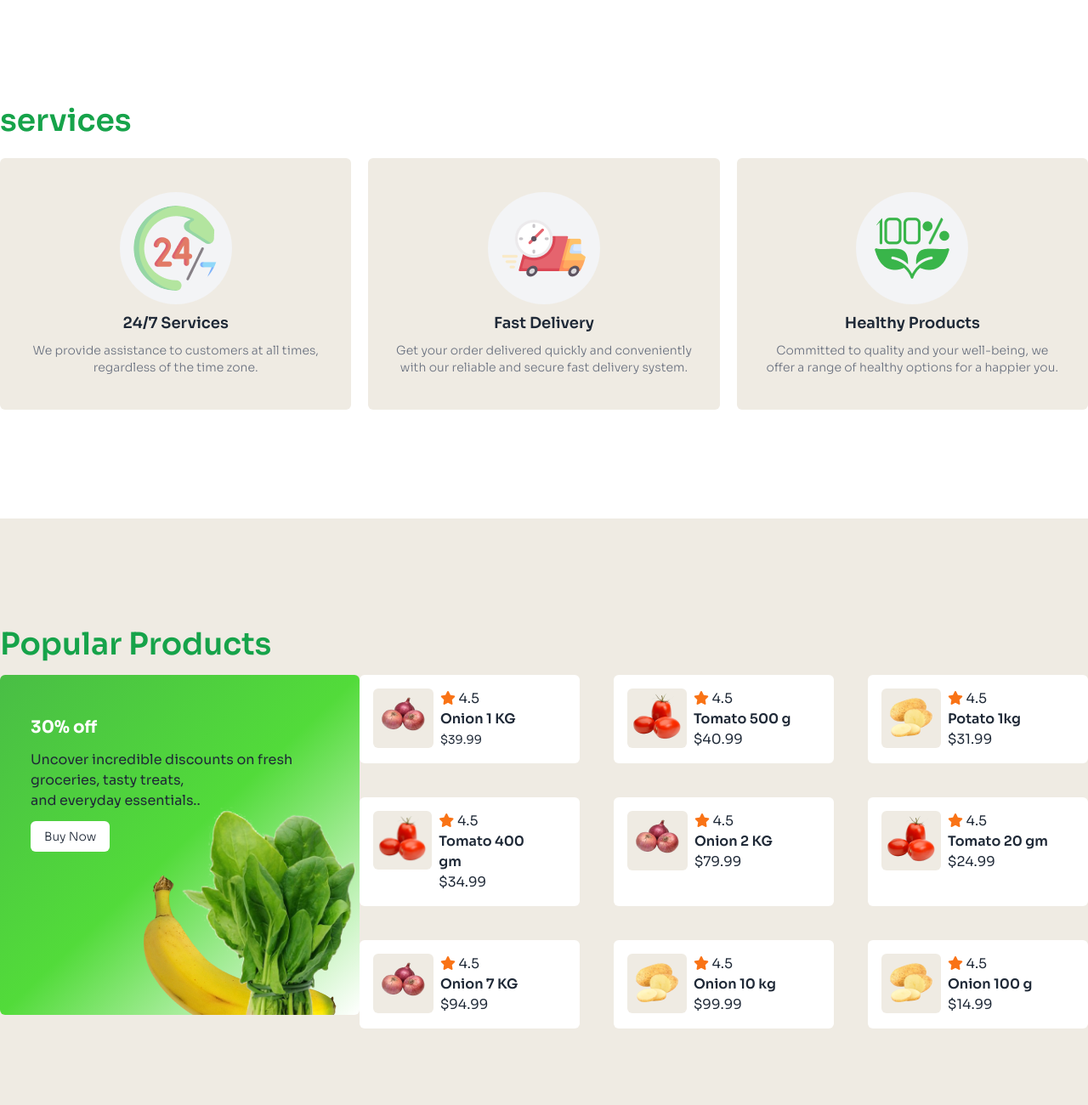
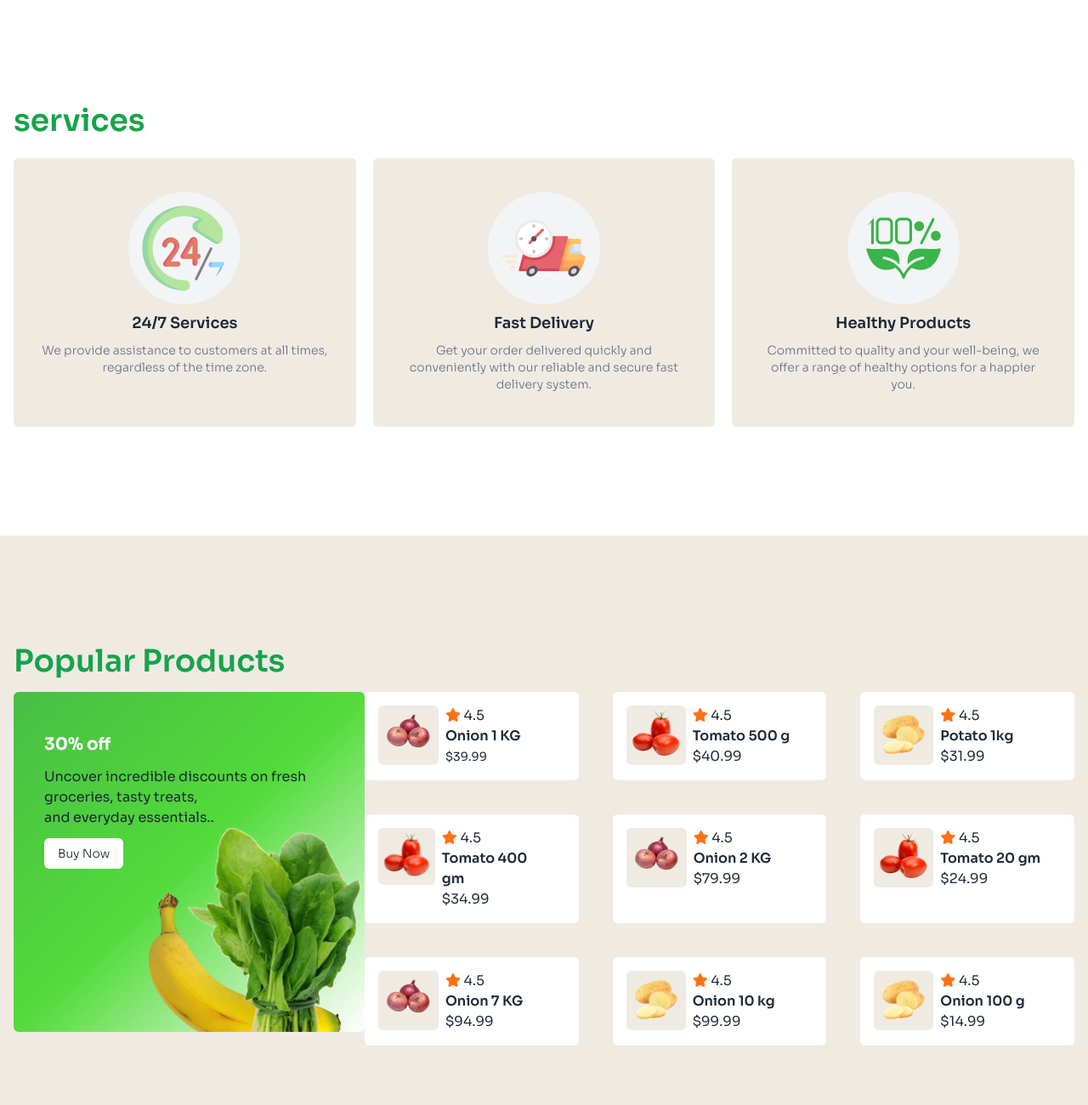
Before and after one commit to LinkonJT/Assignment-3-Living-Lab-c2, a plain HTML site: page index.html in a window 1280 px wide. Shown: the part 1260-2560 px from the top of the page at 85% size. Drawn offline with nearby package versions, Linux system fonts and the light colour scheme.

Commit message:
popular Products Section done with responsive (fixed)

```diff
--- a/index.html
+++ b/index.html
@@ -47,7 +47,7 @@
 
   <body class="sora-font">
     <header
-      class="mx-auto mb-20 md:mb-36 bg-gradient-to-t from-[#EFEBE3] to-[#FFFFFF] overflow-hidden">
+      class="mx-auto mb-20 md:mb-36 bg-gradient-to-t from-[#EFEBE3] to-[#FFFFFF] overflow-hidden ">
       <!-- #### navbar section ####  -->
       <nav
         class="max-w-[1320px] mx-auto navbar overflow-hidden bg-base-100 flex justify-between border border-1 border-green-600 sm:border-none mb-16 md:mb-24">
@@ -104,7 +104,7 @@
 
       <!-- ##### Banner part ##### -->
 
-      <div class="text-center mx-auto max-w-[400px] md:max-w-[827px]">
+      <div class="text-center mx-auto max-w-[400px] md:max-w-[827px] px-4">
         <h1 class="font-semibold text-3xl md:text-6xl">
           Freshness <span class="text-green-600">You Can Count On</span>, Prices
           You’ll Love!
@@ -124,7 +124,7 @@
 
     <!-- ######### Services Section ######## -->
 
-    <section class="max-w-[390px] md:max-w-[1320px] mx-auto mb-10 md:mb-32">
+    <section class="px-4 max-w-[390px] md:max-w-[1320px] mx-auto mb-10 md:mb-32">
       <h2 class="text-2xl md:text-4xl text-green-600 font-semibold">
         services
       </h2>
@@ -178,7 +178,7 @@
     </section>
 
     <!-- ######################## Popular Products ################### ########### -->
-    <section class="w-full h-auto md:h-[780px] bg-primary mb-6">
+    <section class="px-4 md:w-full md:h-[780px]  bg-primary mb-6">
       <div class="max-w-[390px] md:max-w-[1320px] mx-auto pt-20 md:pt-32 mb-4">
         <h1 class="text-2xl md:text-4xl text-green-600 font-semibold">
           Popular Products
```
